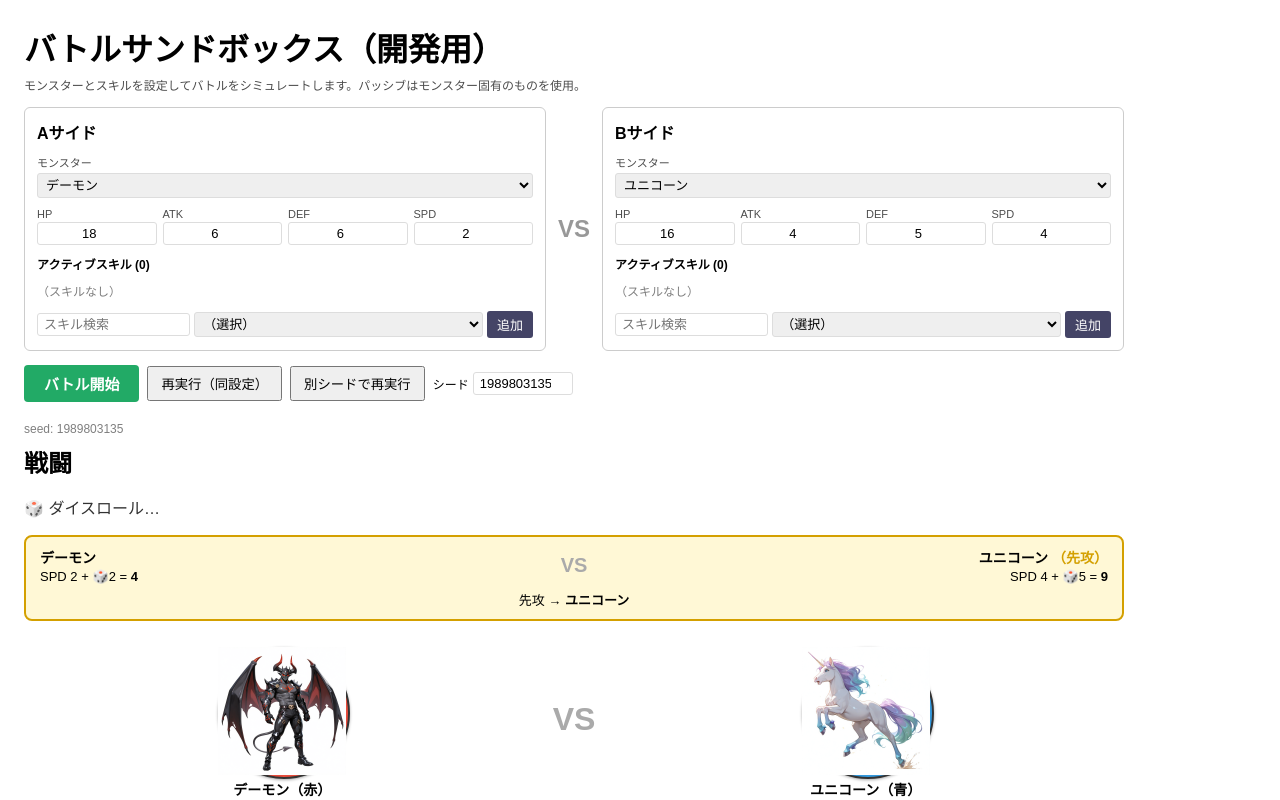
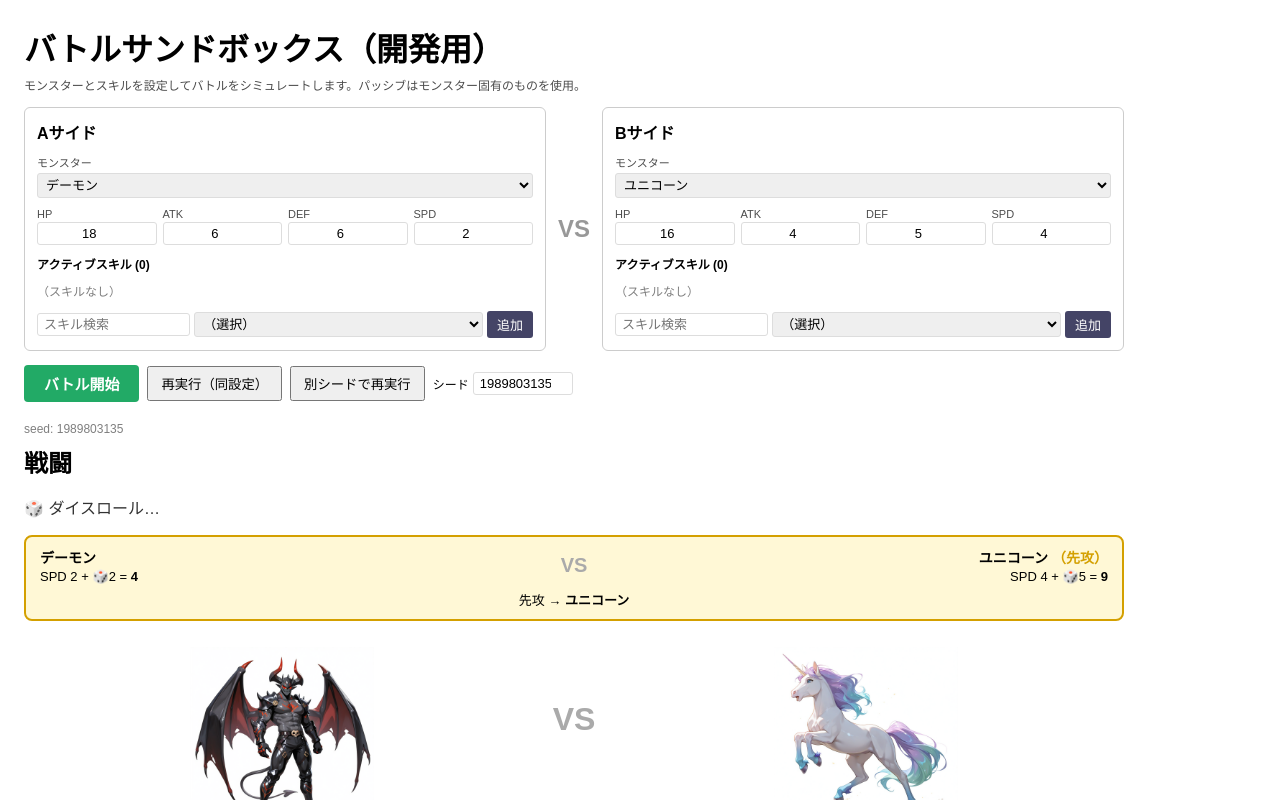
Before and after one commit to bakery48/saikyo, a Next.js app: page /dev/battle in a window 1280 px wide. Both pictures are taken after a click on the button "バトル開始". Shown: the top 800 px of the page. Built offline with nearby package versions, Linux system fonts and the light colour scheme.

Commit message:
Drop battle avatar circle, enlarge monster art to 184px
The colored pieceStyle circle peeked out behind the contained image.
Replaced with a tinted rounded square (also serves as fallback when
an image is missing) and bumped the size up.

https://claude.ai/code/session_01RSYwM7gNKkfmRu3HTWhtyy

```diff
--- a/src/components/game/BattleAnimationView.tsx
+++ b/src/components/game/BattleAnimationView.tsx
@@ -8,7 +8,7 @@ import type {
   BattleMatch,
   Monster,
 } from '../../server/engine/types';
-import { COLOR_HEX, COLOR_LABEL, pieceStyle } from '../../lib/colors';
+import { COLOR_HEX, COLOR_LABEL } from '../../lib/colors';
 
 const STEP_MS = 2000;
 const PREROLL_MS = 3000;
@@ -419,16 +419,23 @@ function MonsterColumn({
           position: 'relative',
         }}
       >
-        <div style={{ position: 'relative', width: 128, height: 128 }}>
-          <span style={{ ...pieceStyle(player.color, { size: 128 }), position: 'absolute', inset: 0 }} />
+        <div
+          style={{
+            position: 'relative',
+            width: 184,
+            height: 184,
+            background: `${COLOR_HEX[player.color] ?? '#888'}22`,
+            borderRadius: 8,
+          }}
+        >
           <img
             src={`/monsters/${mon.baseId}.png`}
             alt={mon.name}
             style={{
               position: 'absolute',
               inset: 0,
-              width: 128,
-              height: 128,
+              width: 184,
+              height: 184,
               objectFit: 'contain',
               transform: mirror ? 'scaleX(-1)' : undefined,
             }}
```
